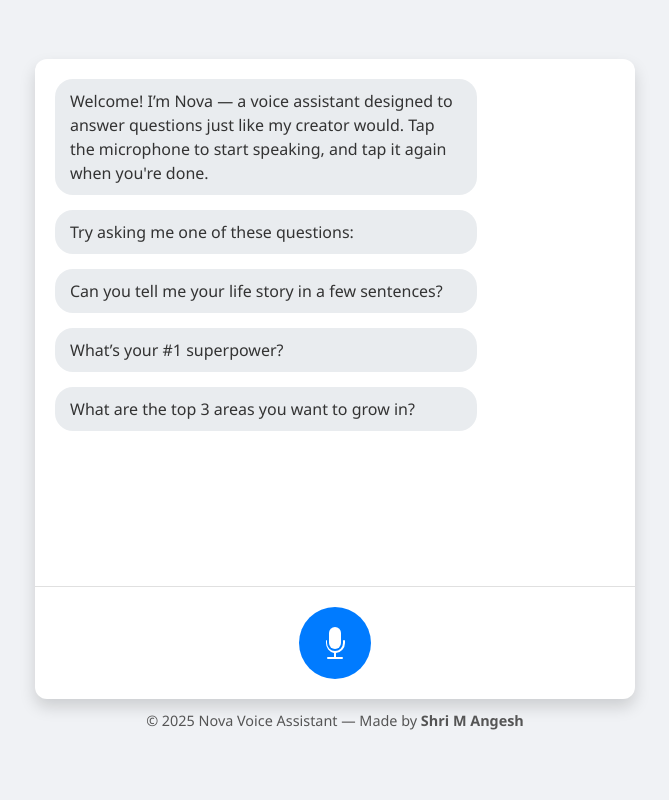
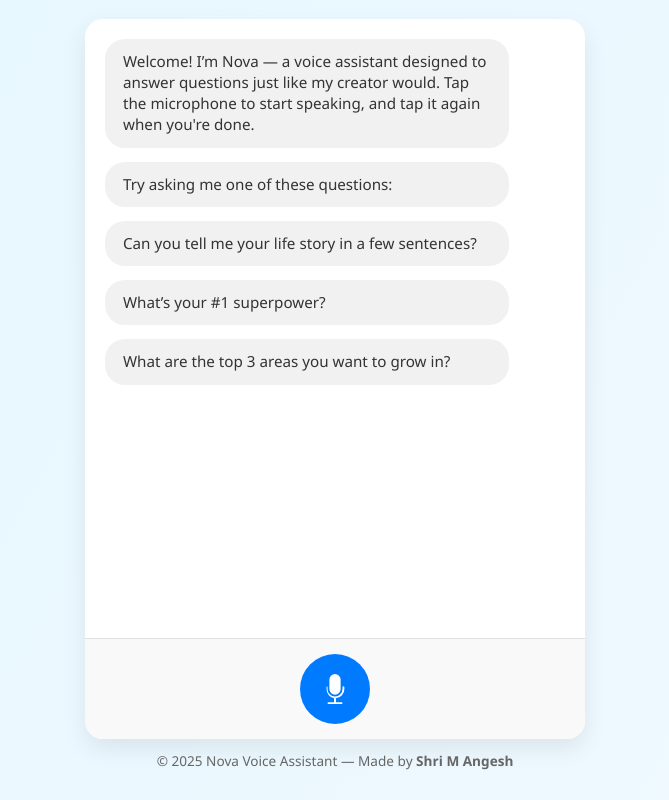
Before and after one commit to angesh007/my_v_bot, a plain HTML site: page static/index.html in a window 1280 px wide. Shown: the whole page, without its empty margins (305-974 px from the left). Drawn offline with Linux system fonts and the light colour scheme.

Commit message:
Update index.html

```diff
--- a/static/index.html
+++ b/static/index.html
@@ -1,27 +1,29 @@
 <!DOCTYPE html>
 <html lang="en">
 <head>
-    <meta charset="UTF-8">
-    <title>Voice Bot</title>
+  <meta charset="UTF-8" />
+  <meta name="viewport" content="width=device-width, initial-scale=1.0" />
+  <title>Nova Voice Assistant</title>
   <style>
     body {
       font-family: 'Segoe UI', Tahoma, Geneva, Verdana, sans-serif;
+      background: linear-gradient(120deg, #e6f7ff, #f0f9ff);
+      margin: 0;
+      padding: 0;
       display: flex;
       flex-direction: column;
       align-items: center;
       justify-content: center;
       height: 100vh;
-            margin: 0;
-            background-color: #f0f2f5;
     }
 
     #chat-container {
       width: 90%;
-            max-width: 600px;
-            height: 80%;
+      max-width: 500px;
+      height: 90vh;
       background-color: #fff;
-            border-radius: 12px;
-            box-shadow: 0 8px 16px rgba(0, 0, 0, 0.15);
+      border-radius: 18px;
+      box-shadow: 0 10px 25px rgba(0, 0, 0, 0.08);
       display: flex;
       flex-direction: column;
       overflow: hidden;
@@ -31,28 +33,36 @@
       flex-grow: 1;
       padding: 20px;
       overflow-y: auto;
-            border-bottom: 1px solid #e0e0e0;
     }
 
     .message {
-            margin-bottom: 15px;
-            padding: 10px 15px;
-            border-radius: 18px;
-            max-width: 70%;
+      margin-bottom: 14px;
+      padding: 12px 18px;
+      border-radius: 20px;
+      max-width: 80%;
       word-wrap: break-word;
-            line-height: 1.5;
+      line-height: 1.4;
+      font-size: 0.95em;
     }
 
     .user-message {
       background-color: #007bff;
-            color: #fff;
+      color: white;
       margin-left: auto;
     }
 
     .bot-message {
-            background-color: #e9ecef;
+      background-color: #f1f1f1;
       color: #333;
       margin-right: auto;
+    }
+
+    #mic-container {
+      padding: 15px;
+      display: flex;
+      justify-content: center;
+      background-color: #f9f9f9;
+      border-top: 1px solid #e0e0e0;
     }
 
     .icon-btn {
@@ -64,9 +74,8 @@
       display: flex;
       align-items: center;
       justify-content: center;
-            color: #fff;
+      color: white;
       transition: background-color 0.3s, transform 0.2s ease-in-out;
-            margin: 20px auto;
     }
 
     .icon-btn:hover {
@@ -77,9 +86,10 @@
       background-color: #dc3545;
       animation: pulse 1s infinite;
     }
+
     .icon-btn:disabled,
     .icon-btn.disabled {
-    background-color: #a0a0a0 !important;
+      background-color: #aaa !important;
       cursor: not-allowed;
       pointer-events: none;
       opacity: 0.7;
@@ -92,25 +102,48 @@
     }
 
     #mic-btn svg {
-            width: 32px;
-            height: 32px;
+      width: 30px;
+      height: 30px;
     }
 
+    footer {
+      text-align: center;
+      padding: 12px;
+      font-size: 0.85em;
+      color: #666;
+    }
+
+    @media screen and (max-width: 600px) {
+      #chat-container {
+        height: 95vh;
+        border-radius: 12px;
+      }
+
+      .message {
+        font-size: 0.9em;
+      }
+
+      #mic-btn svg {
+        width: 24px;
+        height: 24px;
+      }
+    }
   </style>
 </head>
 <body>
-
   <div id="chat-container">
     <div id="chat-log"></div>
     <div id="mic-container">
       <button id="mic-btn" class="icon-btn">
-            <svg xmlns="http://www.w3.org/2000/svg" width="24" height="24" fill="currentColor" class="bi bi-mic-fill" viewBox="0 0 16 16">
+        <svg xmlns="http://www.w3.org/2000/svg" fill="currentColor" class="bi bi-mic-fill" viewBox="0 0 16 16">
           <path d="M5 3a3 3 0 0 1 6 0v5a3 3 0 0 1-6 0V3z"/>
           <path d="M3.5 6.5A.5.5 0 0 1 4 7v1a4 4 0 0 0 8 0V7a.5.5 0 0 1 1 0v1a5 5 0 0 1-4.5 4.975V15h3a.5.5 0 0 1 0 1h-7a.5.5 0 0 1 0-1h3v-2.025A5 5 0 0 1 3.5 8V7a.5.5 0 0 1 .5-.5z"/>
         </svg>
       </button>
     </div>
   </div>
+
+  <footer>© 2025 Nova Voice Assistant — Made by <strong>Shri M Angesh</strong></footer>
 
   <script>
     const chatLog = document.getElementById('chat-log');
@@ -119,7 +152,6 @@
     let mediaRecorder;
     let audioChunks = [];
 
-    // Function to add a message to the chat log
     function appendMessage(text, className) {
       const messageDiv = document.createElement('div');
       messageDiv.className = `message ${className}`;
@@ -128,7 +160,6 @@
       chatLog.scrollTop = chatLog.scrollHeight;
     }
 
-    // Add introductory messages when the page loads
     document.addEventListener('DOMContentLoaded', () => {
       appendMessage("Welcome! I’m Nova — a voice assistant designed to answer questions just like my creator would. Tap the microphone to start speaking, and tap it again when you're done.", 'bot-message');
       appendMessage("Try asking me one of these questions:", 'bot-message');
@@ -171,10 +202,7 @@
       const formData = new FormData();
       formData.append('audio', audioBlob, 'recording.webm');
 
-    // Add a placeholder message for the user's speech
       appendMessage('You: Processing your speech...', 'user-message');
-
-    // Disable mic during fetch processing
       micBtn.disabled = true;
       micBtn.classList.add('disabled');
 
@@ -184,51 +212,33 @@
       })
         .then(response => response.json())
         .then(data => {
-        // Update the placeholder with the actual transcribed user text
-        const userMessageElement = chatLog.lastElementChild;
-        userMessageElement.textContent = `You: ${data.user_text}`;
-
-        // Display the bot's response
+          chatLog.lastElementChild.textContent = `You: ${data.user_text}`;
           appendMessage(`Bot: ${data.bot_text}`, 'bot-message');
-
-        // Play the audio (and re-enable mic after audio ends)
           playAudio(data.audio);
         })
         .catch(error => {
           console.error('Error:', error);
           appendMessage('Bot: Sorry, something went wrong.', 'bot-message');
-
-        // Optional: Re-enable mic in case of error
           micBtn.disabled = false;
           micBtn.classList.remove('disabled');
         });
     }
+
     function playAudio(hexAudio) {
       if (hexAudio) {
         try {
-            const bytes = Uint8Array.from(hexAudio.match(/.{1,2}/g).map(byte => parseInt(byte, 16)));
+          const bytes = Uint8Array.from(hexAudio.match(/.{1,2}/g).map(b => parseInt(b, 16)));
           const audioBlob = new Blob([bytes], { type: 'audio/mpeg' });
           const audioUrl = URL.createObjectURL(audioBlob);
           const audio = new Audio(audioUrl);
 
-            // Disable mic button during playback
           micBtn.disabled = true;
           micBtn.classList.add('disabled');
 
-            audio.play()
-                .then(() => {
-                    console.log("Bot audio playing...");
-                })
-                .catch(e => console.error("Audio playback error:", e));
-
+          audio.play().catch(e => console.error("Audio playback error:", e));
           audio.onended = () => {
-                console.log("Bot audio finished. Restarting mic...");
-
-                // Re-enable mic button
             micBtn.disabled = false;
             micBtn.classList.remove('disabled');
-
-                // Trigger mic again
           };
         } catch (e) {
           console.error("Error creating audio blob:", e);
@@ -236,9 +246,5 @@
       }
     }
   </script>
-<footer style="text-align: center; padding: 12px; font-size: 0.9em; color: #555;">
-    © 2025 Nova Voice Assistant — Made  by <strong>Shri M Angesh</strong>
-</footer>
-
 </body>
 </html>
```
Lines whose indentation alone changed are shown as unchanged.
